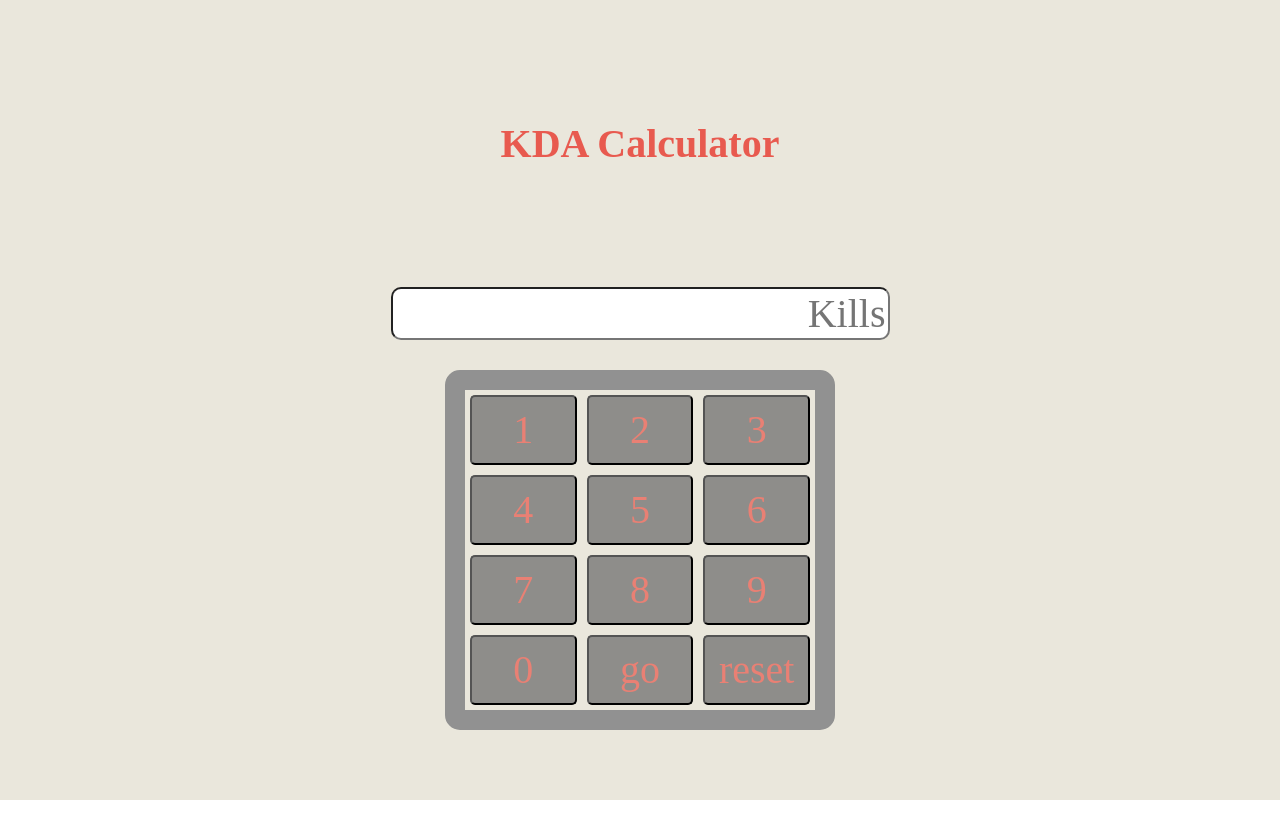
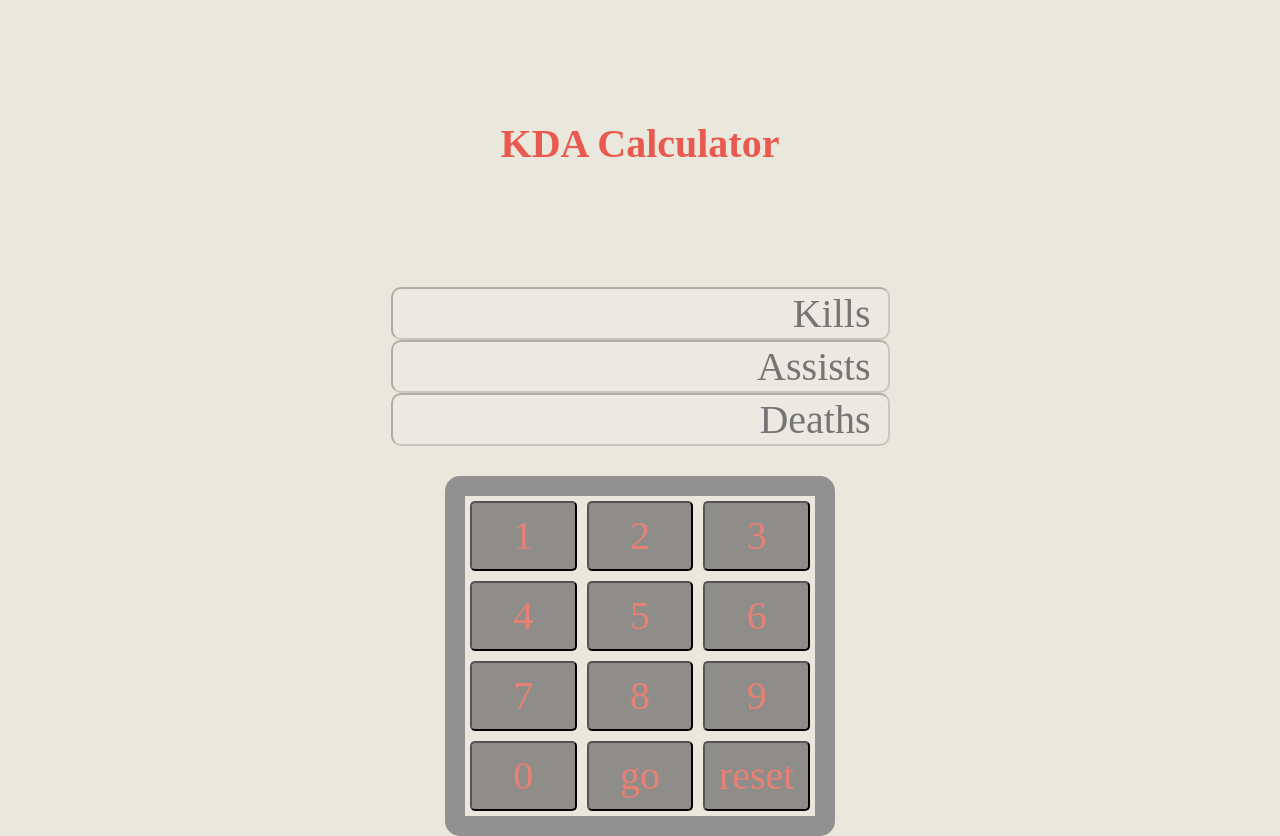
Before and after one commit to hyunsoo3075/kda-calculator, a React (Create React App) app in the folder swe-432-hw-4-hyunsoo3075/: page / in a window 1280 px wide. Before the commit the page ends 800 px from the top, so only its background shows below. Built offline with nearby package versions, Linux system fonts and the light colour scheme; a web font is replaced by a local one.

Commit message:
Update Display.js

```diff
--- a/swe-432-hw-4-hyunsoo3075/src/components/Display.js
+++ b/swe-432-hw-4-hyunsoo3075/src/components/Display.js
@@ -5,10 +5,17 @@ class Display extends Component{
     render(){
         let {answer}  = this.props;
         return(
-            <div>
+            <div className="e-disabled">
                 <form>
-                    <input className = 'textbox' placeholder = 'Kills' type = 'text' defaultValue = {answer}/>
-
+                    <div>
+                        <input className = 'textbox' disabled = {true} placeholder = 'Kills' type = 'number' defaultValue = {answer}/>
+                    </div>
+                    <div>
+                        <input className = 'textbox' disabled = {true} placeholder = 'Assists' type = 'number' defaultValue = {answer}/>
+                    </div>
+                    <div>
+                        <input className = 'textbox' disabled = {true} placeholder = 'Deaths' type = 'number' defaultValue = {answer}/>
+                    </div>
                 </form>
 
             </div>
```
